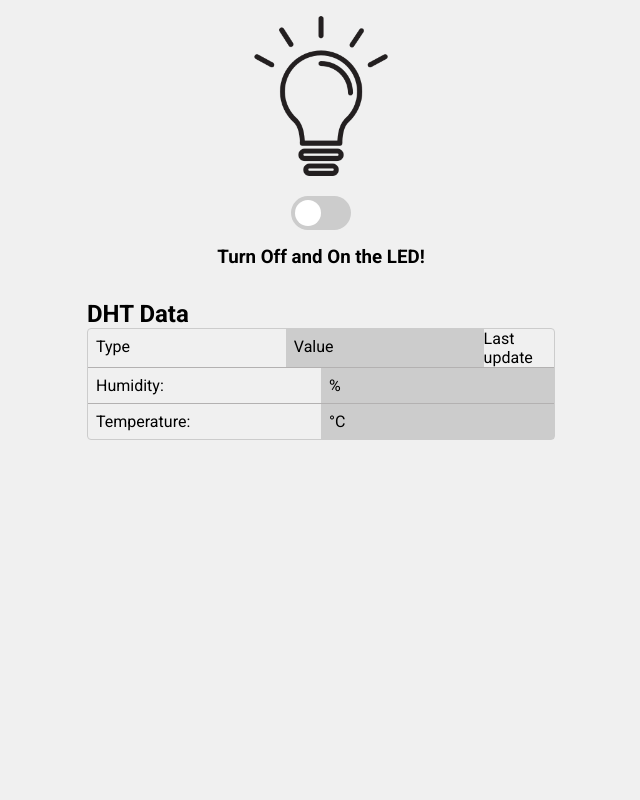
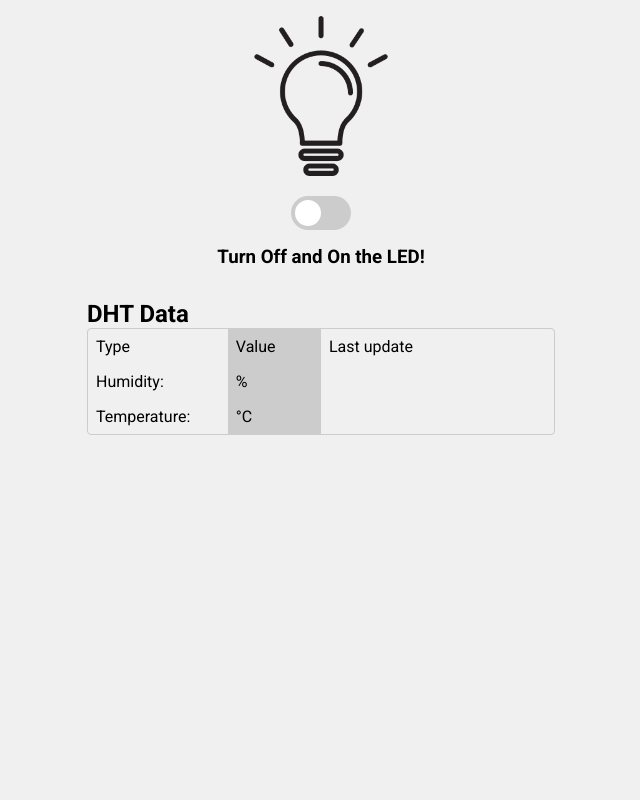
Before and after one commit to sherwanm/esp32, a PHP site: page / in a window 1280 px wide. Shown: the whole page, without its empty margins (319-959 px from the left). Run offline with PHP 8.4, Linux system fonts and the light colour scheme; data that the repository does not hold is empty.

Commit message:
css styling

```diff
--- a/style.css
+++ b/style.css
@@ -125,12 +125,14 @@ input:checked+.slider:before {
 .celcius-degree, .humidity-percent{
     background: #cccccc;
     padding: 8px;
-    width: 50%;
 }
 .table-key-value-wrapper{
-    display: flex;
-    justify-content: space-between;
-    border-bottom: 1px solid #b3b1b1;
+    display: grid;
+    grid-template-columns: 30% 20% 45%;
+}
+.table-key-value-wrapper >*{
+    padding: 8px;
+    width: 100%;
 }
 .table-key-value-wrapper:last-child{
     border-bottom: 0;
```
